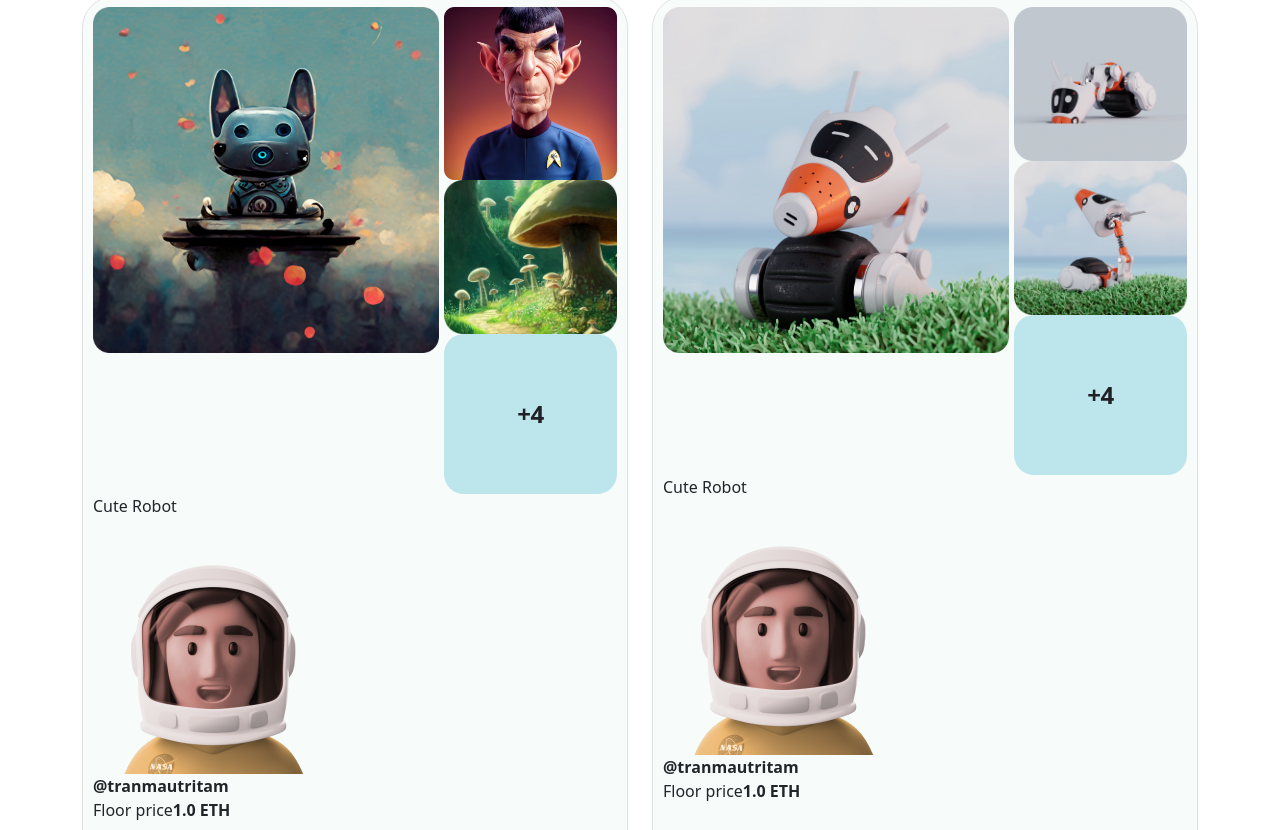
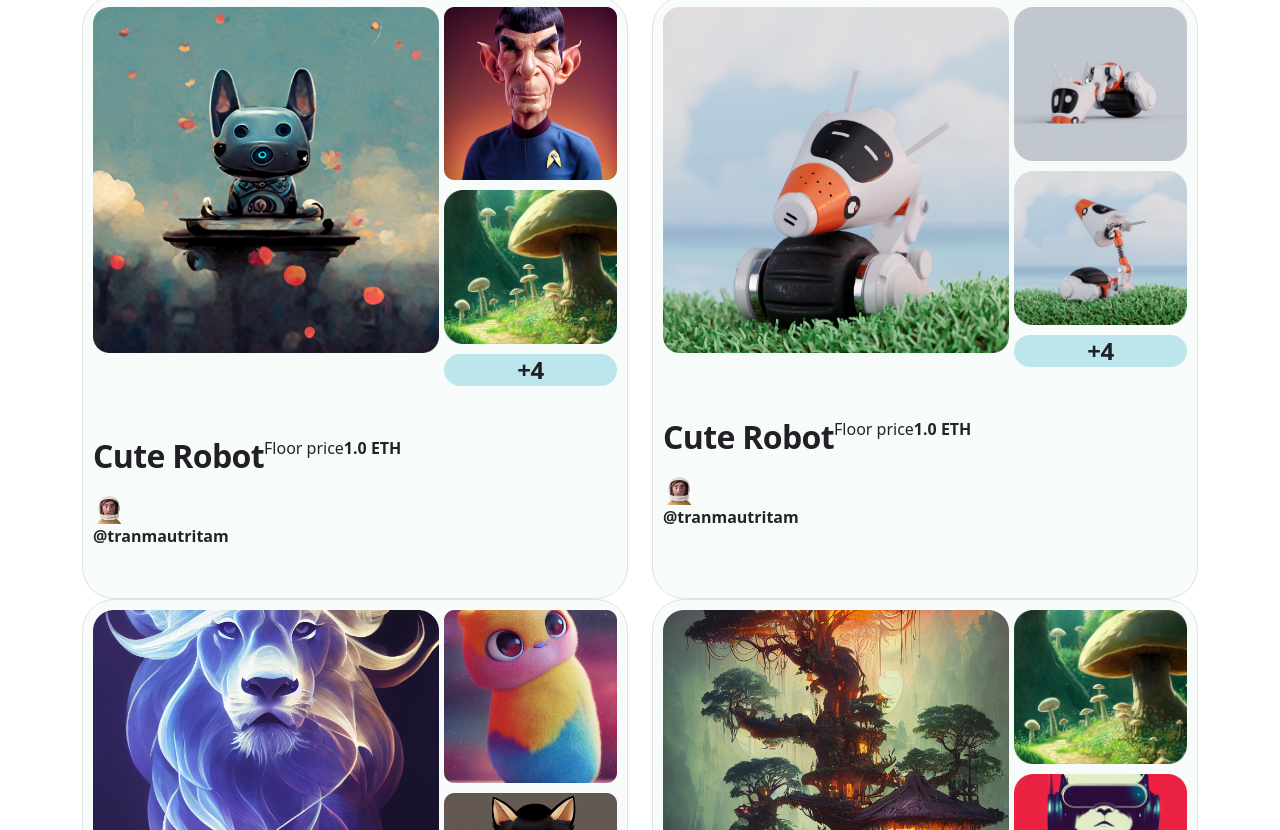
Before and after one commit to www-beka/React_Project, a React (Create React App) app in the folder crypter-app/: page /Discover in a window 1280 px wide. Shown: the part 4390-5220 px from the top of the page. Built offline with nearby package versions, Linux system fonts and the light colour scheme.

Commit message:
small changes

```diff
--- a/crypter-app/src/Components/Discover/PopularCollections/Cards/index.jsx
+++ b/crypter-app/src/Components/Discover/PopularCollections/Cards/index.jsx
@@ -7,23 +7,21 @@ const PopularCollection_Cards = (props) => {
             <div className="PopularCollection_Cards">
                 <div className="cards_images">
                     <div className="hero_images">
-                        <img src={props.heroImg} alt="" />
+                        <img src={props.heroImg} alt=""/>
                     </div>
                     <div className='other_images'>
                         <img src={props.otherImg_1} alt="" />
-
                         <img src={props.otherImg_2} alt="" />
                         <div className="counter">
                             <span>{props.otherImg_3}</span>
                         </div>
                     </div>
-
                 </div>
                 <div className="cards_desk">
                     <div className="cards_left_desk">
                         <p>{props.title}</p>
                         <div className="user">
-                            <img src={props.userAvatar} alt="" />
+                            <img src={props.userAvatar} alt="" width={32}/>
                         </div>
                         <b>{props.userName}</b>
                     </div>
--- a/crypter-app/src/Components/Discover/PopularCollections/Cards/sass/index.scss
+++ b/crypter-app/src/Components/Discover/PopularCollections/Cards/sass/index.scss
@@ -14,8 +14,7 @@
         }
         .other_images{
             .counter{
-                // width: 100%;
-                height: 160px;
+                width: 100%;
                 background: #BCE6EC;
                 border-radius: 20px;
 
@@ -30,6 +29,23 @@
                 letter-spacing: -0.02em;
                 color: #202025;
             }
+            img{
+                margin-bottom: 10px;
+            }
+        }
+    }
+    .cards_desk{
+        margin-top: 50px;
+        display: flex;
+        .cards_left_desk{
+            p{
+                font-style: normal;
+                font-weight: 800;
+                font-size: 32px;
+                line-height: 40px;
+                letter-spacing: -0.02em;
+                color: #202025;
+            }
         }
     }
 }
```
